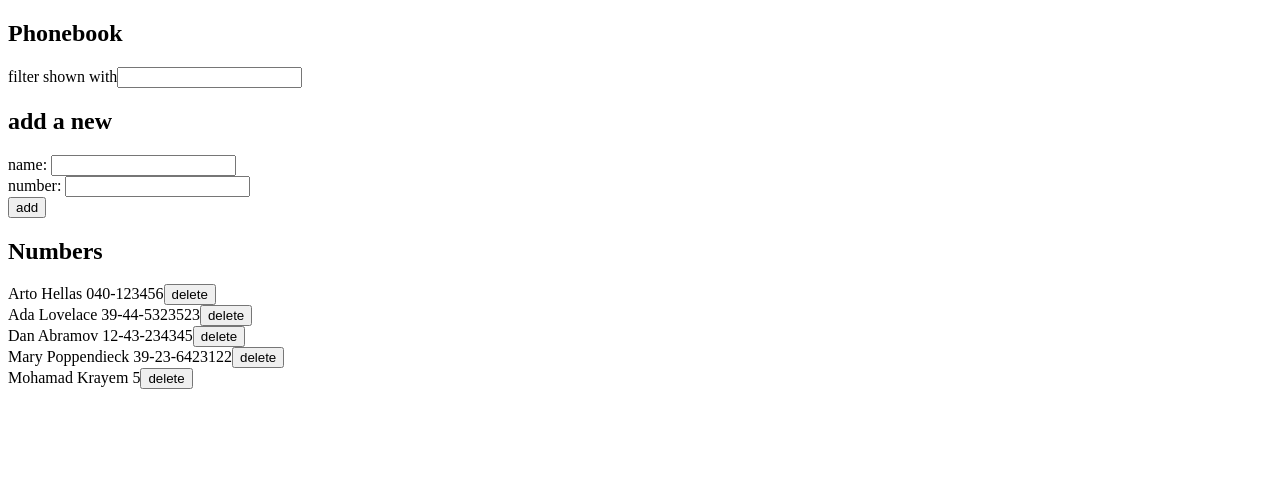
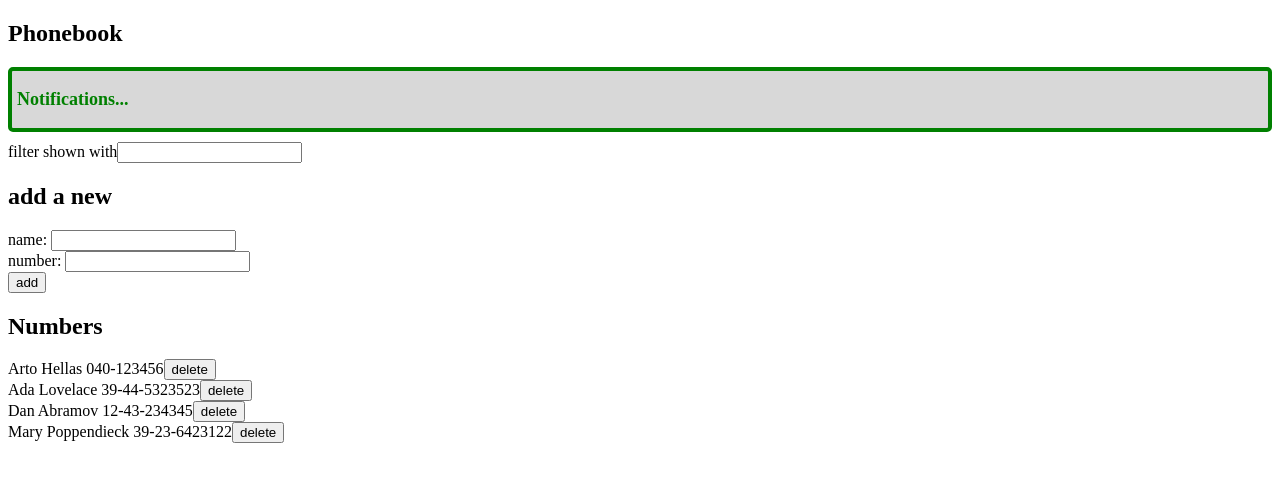
Before and after one commit to mohamadKrayem/fullStackOpenExercises, a React (Create React App) app in the folder part2/the-phonebook/: page / in a window 1280 px wide. Shown: the top 482 px of the page. Built offline with nearby package versions, Linux system fonts and the light colour scheme; data requests are answered from the project's data file.

Commit message:
Exercises 2.19-2.20

```diff
--- a/part2/the-phonebook/db.json
+++ b/part2/the-phonebook/db.json
@@ -19,11 +19,6 @@
       "name": "Mary Poppendieck",
       "number": "39-23-6423122",
       "id": 4
-    },
-    {
-      "name": "Mohamad Krayem",
-      "number": "5",
-      "id": 20
     }
   ]
 }
--- a/part2/the-phonebook/src/App.js
+++ b/part2/the-phonebook/src/App.js
@@ -2,6 +2,7 @@ import React, { useState, useEffect, StrictMode } from 'react';
 import Persons from './components/Persons'
 import PersonForm from './components/PersonForm';
 import Filter from './components/Filter';
+import Notification from './components/Notification';
 import axios from 'axios';
 
 const App = () => {
@@ -12,6 +13,13 @@ const App = () => {
   const [filterValue, setFilterValue] = useState("");
   const [filtered, setFiltered] = useState([]);
   const [myArray, setMyArray] = useState(filtered);
+  const [notification, setNotification] = useState('Notifications...');
+  const [styles, setStyles] = useState(
+    {
+      color: 'green',
+      border: '4px solid green'
+    }
+  );
   const baseUrl = 'http://localhost:3001/persons';
 
   useEffect(() => {
@@ -35,6 +43,22 @@ const App = () => {
               setPersons(persons.map(person => person.id !== response.data.id ? person : response.data))
               setNewName('');
               setNewNumber("");
+              setNotification(`${response.data.name}'s number was changed.`);
+            }
+          ).catch(
+            error => {
+              setNotification(`Information of ${toBeReplaced.name} has already been removed`)
+              setStyles({
+                color: 'red',
+                border: '4px solid red'
+              });
+              setTimeout(() => {
+                setNotification('Notifications...');
+                setStyles({
+                  color: 'green',
+                  border: '4px solid green'
+                })
+              }, 5000);
             }
           )
       }
@@ -44,6 +68,10 @@ const App = () => {
           setPersons(persons.concat(response.data));
           setNewName('');
           setNewNumber("");
+          setNotification(`Added ${response.data.name}`)
+          setTimeout(() => {
+            setNotification('Notifications...');
+          }, 5000);
         }
       )
     }
@@ -69,6 +97,7 @@ const App = () => {
   return (
     <div>
       <h2>Phonebook</h2>
+      <Notification style={styles} notification={notification} />
       <Filter value={filterValue} array={myArray} onChange={handleFilter} />
 
       <h2>add a new</h2>
--- /dev/null
+++ b/part2/the-phonebook/src/Style.css
@@ -0,0 +1,9 @@
+.note{
+  padding: 0px 5px 0px 5px;
+  background-color: rgb(216, 216, 216);
+  font-size: 18px;
+  font-family: italic;
+  font-weight: 600;
+  border-radius: 5px;
+  margin: 10px auto;
+}
--- /dev/null
+++ b/part2/the-phonebook/src/components/Notification.js
@@ -0,0 +1,9 @@
+const Notification = ({ notification, style }) => {
+
+  return (
+    <div className="note" style={style}>
+      <p>{notification}</p>
+    </div>
+  )
+}
+export default Notification;
--- a/part2/the-phonebook/src/index.js
+++ b/part2/the-phonebook/src/index.js
@@ -1,5 +1,6 @@
 import ReactDOM from 'react-dom';
 import App from './App';
+import './Style.css'
 
 ReactDOM.render(
   <App />,
```
